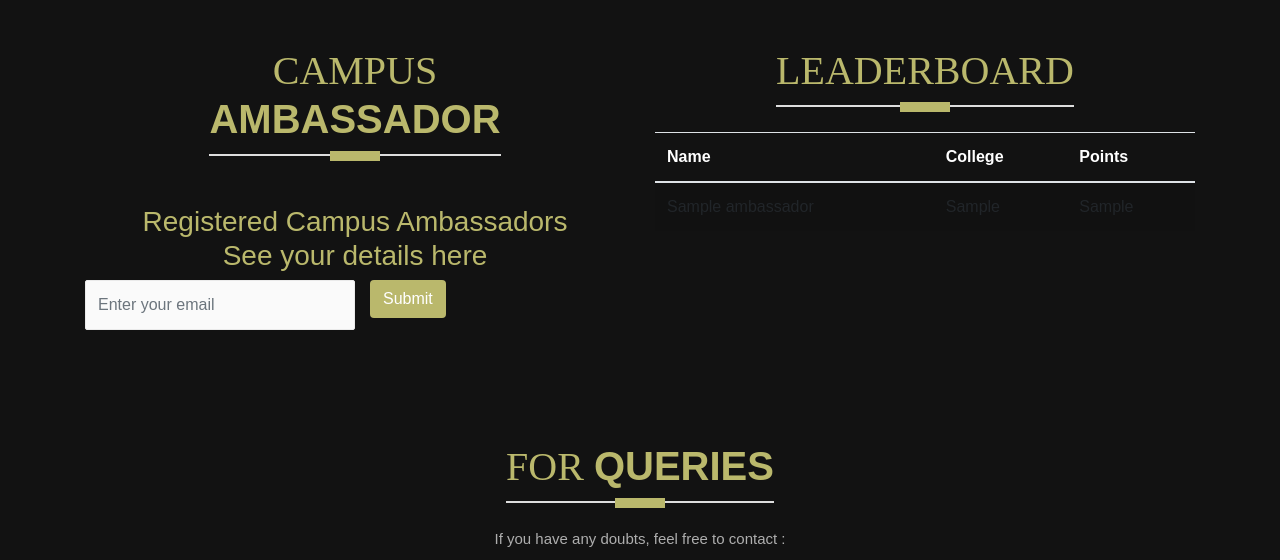
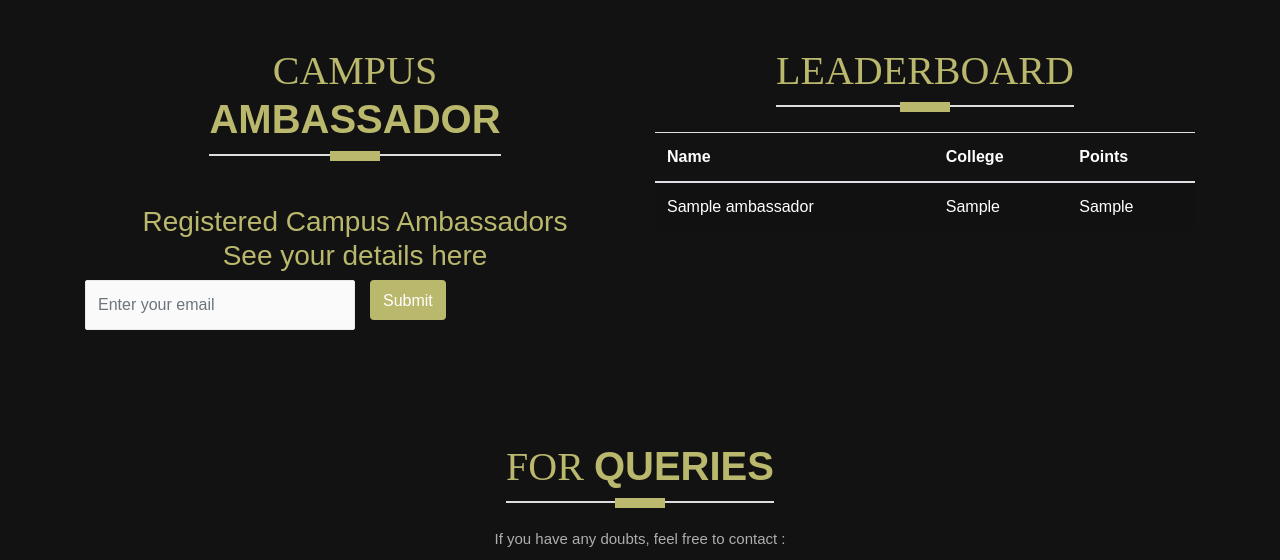
Before and after one commit to wishsagarks/KIITMUN21, a PHP site: page /campus-ambassador.php in a window 1280 px wide. Shown: the part 805-1365 px from the top of the page. Run offline with PHP 8.4, Linux system fonts and the light colour scheme; tables that the repository leaves empty or names only in its code hold one stand-in row (values such as "Sample post"); a stand-in replaces the project's code that opens the database connection.

Commit message:
updated leaderboard color

```diff
--- a/campus-ambassador.php
+++ b/campus-ambassador.php
@@ -234,7 +234,7 @@ $leaderboard_result = mysqli_query($conn, $leader_query);
                                 </div>
 
                                <div class="col-xs-12 col-sm-12 col-md-6">
-                                    <button style="position:relative;z-index:999" name="submit2" class="btn" type="submit">Submit</button>
+                                    <button style="position:relative;z-index:999" name="submit2" class="btn pt-2" type="submit">Submit</button>
                                 </div>
                             </div>
                         </form>
@@ -288,7 +288,7 @@ $leaderboard_result = mysqli_query($conn, $leader_query);
                                         <th>Points</th>
                                     </tr>
                                 </thead>
-                                <tbody>
+                                <tbody style="color: white;">
                                     <?php
                                     while ($data = mysqli_fetch_assoc($leaderboard_result)) { ?>
                                         <tr>
```
